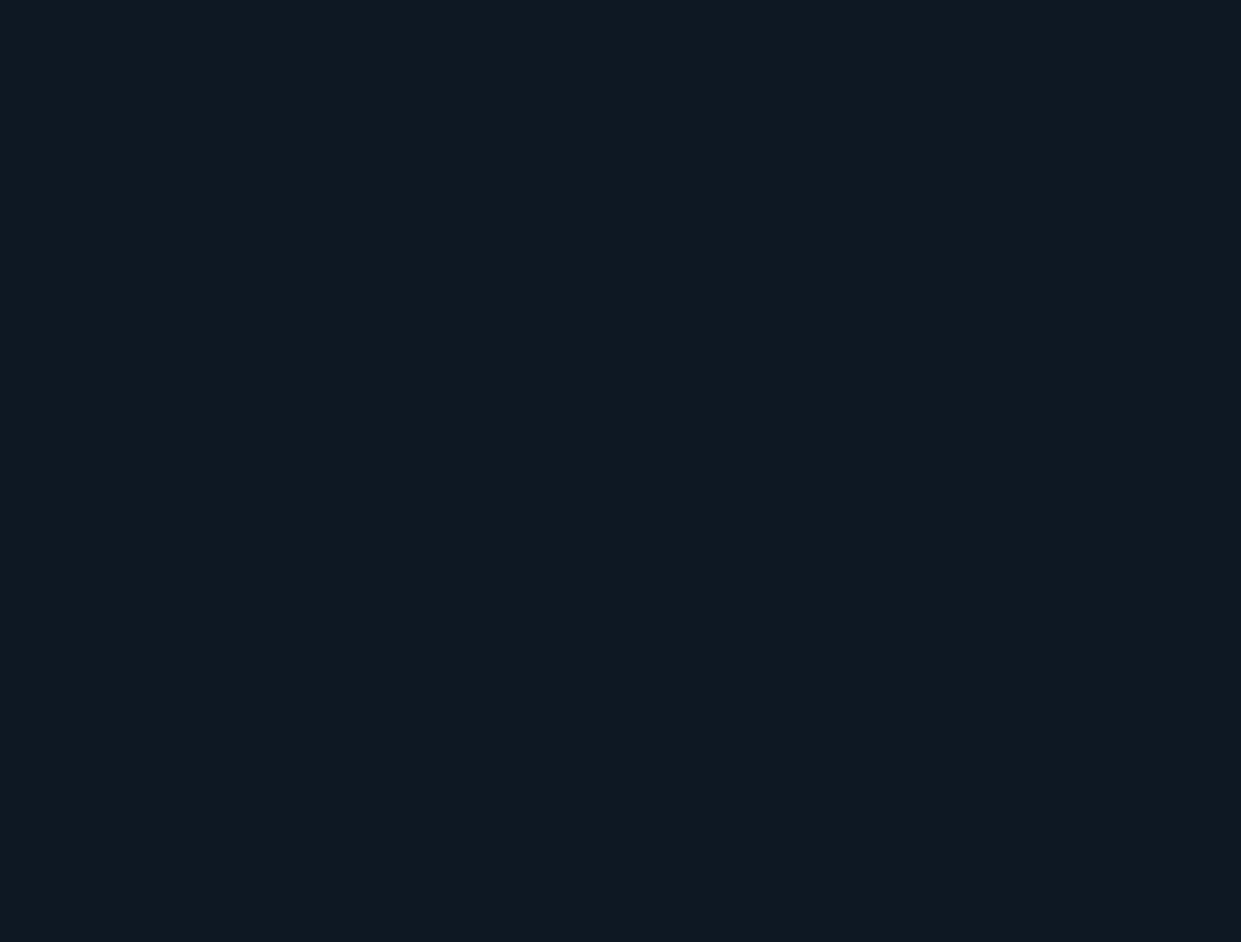
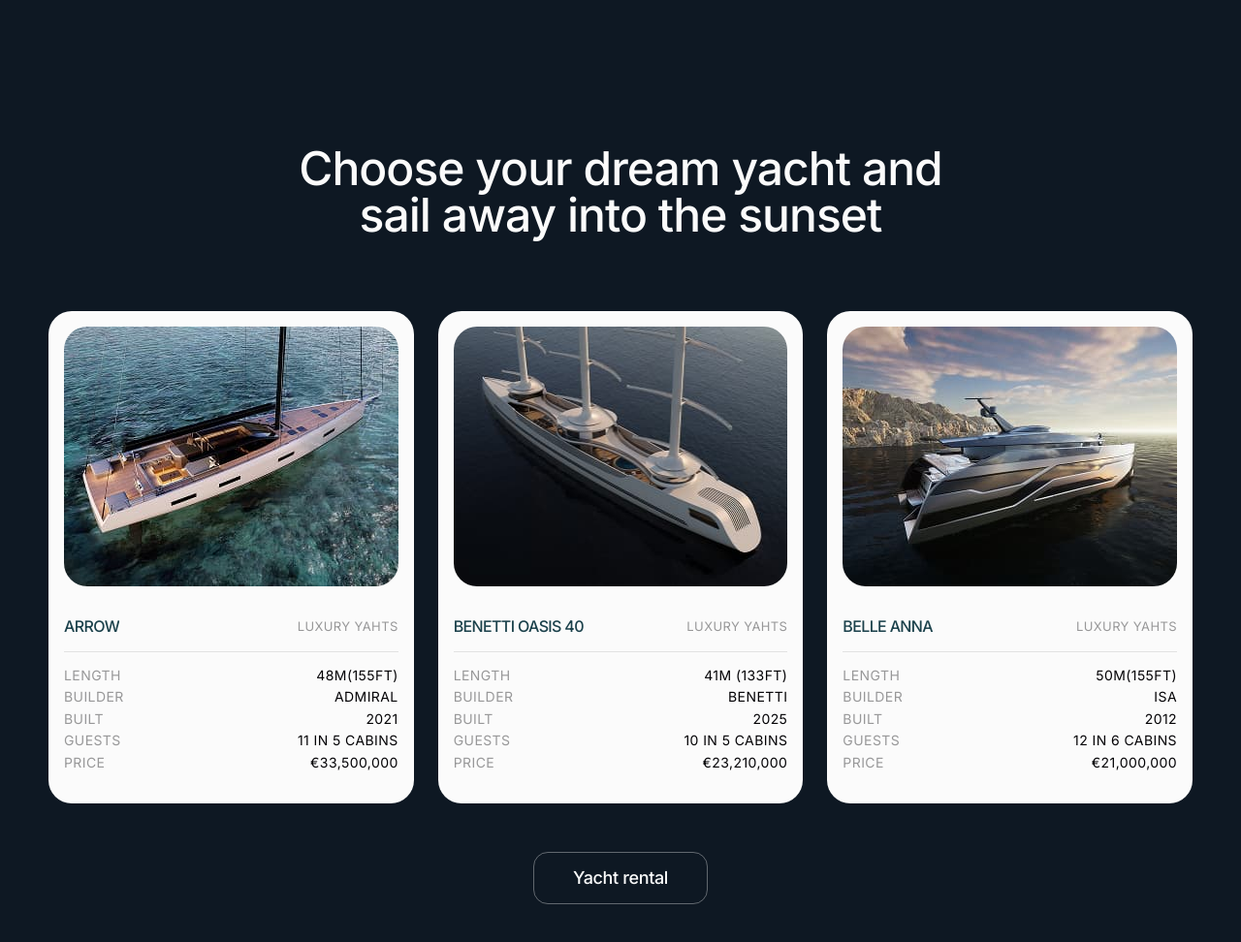
Before and after one commit to D-VALTURY/blended-5-6, a website built with Vite: page src/index.html in a window 1280 px wide. Shown: the whole page at 97% size. Before the commit the page ends 800 px from the top, so only its background shows below. Built offline with nearby package versions, Linux system fonts and the light colour scheme.

Commit message:
Completed catalog section

```diff
--- a/src/css/catalog-old.css
+++ b/src/css/catalog-old.css
@@ -16,6 +16,7 @@
   line-height: 1;
   letter-spacing: -0.02em;
   text-align: center;
+  color: #fbfbfb;
 }
 
 .catalog-list {
--- a/src/css/catalog.css
+++ b/src/css/catalog.css
@@ -2,6 +2,104 @@
 .catalog-section {
   padding-top: 100px;
   padding-bottom: 50px;
+}
+.catalog-title {
+  max-width: 713px;
+  margin: 0 auto;
+  margin-bottom: 40px;
+
+  font-weight: 500;
+  font-size: 28px;
+  line-height: 1;
+  letter-spacing: -0.02em;
+  text-align: center;
+  color: #fbfbfb;
+}
+.catalog-list {
+  display: flex;
+  gap: 25px;
+  margin-bottom: 40px;
+}
+.catalog-card:nth-child(n + 2) {
+  display: none;
+}
+.catalog-card {
+  padding: 16px 16px 32px;
+  border-radius: 24px;
+  background-color: #fbfbfb;
+
+  width: 334px;
+  height: 478px;
+}
+.catalog-card-img {
+  border-radius: 24px;
+  margin-bottom: 32px;
+}
+.catalog-card-info {
+  display: flex;
+  justify-content: space-between;
+  align-items: center;
+  padding-bottom: 16px;
+  margin-bottom: 16px;
+  border-bottom: 1px solid rgba(4, 3, 6, 0.1);
+}
+.catalog-card-title {
+  font-weight: 500;
+  font-size: 14px;
+  line-height: 1.18;
+  letter-spacing: -0.04em;
+  text-transform: uppercase;
+  color: #1b414b;
+  font-weight: 500;
+}
+.catalog-card-type {
+  font-weight: 400;
+  font-size: 12px;
+  line-height: 1.16667;
+  letter-spacing: 0.03em;
+  text-transform: uppercase;
+  color: #989899;
+}
+.catalog-card-list {
+  display: flex;
+  flex-direction: column;
+  gap: 6px;
+}
+.catalog-card-item {
+  display: flex;
+  align-items: center;
+  justify-content: space-between;
+
+  font-weight: 400;
+  font-size: 14px;
+  line-height: 1.18;
+  letter-spacing: 0.03em;
+  text-transform: uppercase;
+  color: #040306;
+}
+.catalog-card-label {
+  text-transform: uppercase;
+  color: #989899;
+}
+.catalog-btn {
+  display: block;
+  min-width: 179px;
+  margin: 0 auto;
+  border: 1px solid rgba(251, 251, 251, 0.35);
+  border-radius: 15px;
+  padding: 14px 32px;
+  min-width: 141px;
+
+  font-weight: 500;
+  font-size: 18px;
+  line-height: 1.1;
+  letter-spacing: -0.02em;
+  color: #fbfbfb;
+  background-color: transparent;
+
+  transition-property: color, background-color, border-color;
+  transition-duration: 250ms;
+  transition-timing-function: ease-in-out;
 }
 
 /* Планшетні стилі */
@@ -9,6 +107,37 @@
   .catalog-section {
     padding-top: 120px;
     padding-bottom: 60px;
+  }
+  .catalog-title {
+    margin-bottom: 75px;
+    font-size: 48px;
+  }
+  .catalog-list {
+    margin-bottom: 50px;
+  }
+  .catalog-card:nth-child(2) {
+    display: block;
+  }
+  .catalog-card {
+    width: 336px;
+    height: 508px;
+  }
+  .catalog-card-title {
+    font-size: 16px;
+    line-height: 1.2;
+
+    white-space: nowrap;
+    overflow: hidden;
+    text-overflow: ellipsis;
+  }
+  .catalog-card-type {
+    font-size: 13px;
+    line-height: 1.18;
+  }
+  .catalog-btn {
+    padding: 16px 40px;
+    font-size: 18px;
+    line-height: 1.1;
   }
 }
 
@@ -18,4 +147,21 @@
     padding-top: 150px;
     padding-bottom: 75px;
   }
+  .catalog-title {
+    margin-bottom: 75px;
+    font-size: 48px;
+  }
+  .catalog-card:nth-child(3) {
+    display: block;
+  }
+  .catalog-card {
+    width: 377px;
+  }
+  .catalog-card-title {
+    letter-spacing: -0.04em;
+  }
+  .catalog-card-type {
+    font-size: 13px;
+    line-height: 1.18;
+  }
 }
--- a/src/partials/catalog.html
+++ b/src/partials/catalog.html
@@ -1,4 +1,4 @@
-<section id="catalog" class="catalog-section hidden">
+<section id="catalog" class="catalog-section">
   <div class="container">
     <h2 class="catalog-title">
       Choose your dream yacht and sail away into the sunset
```
